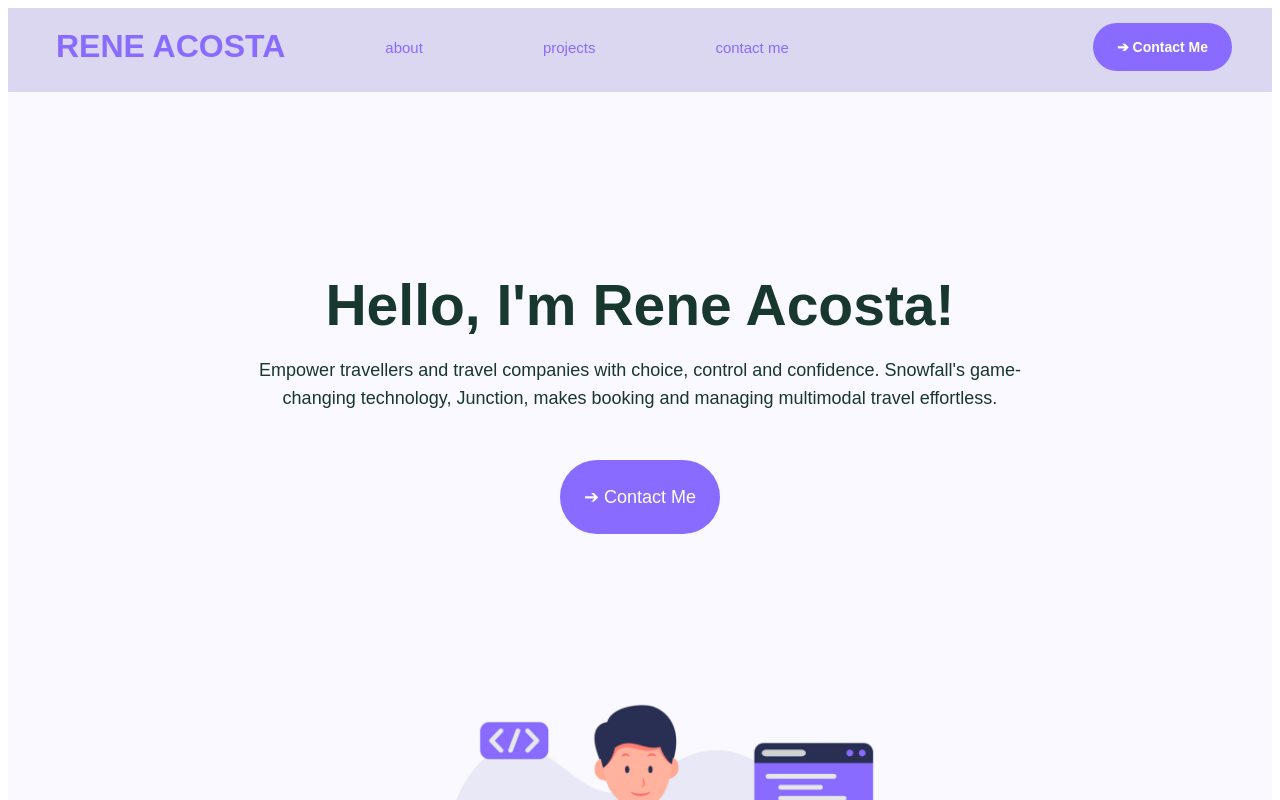
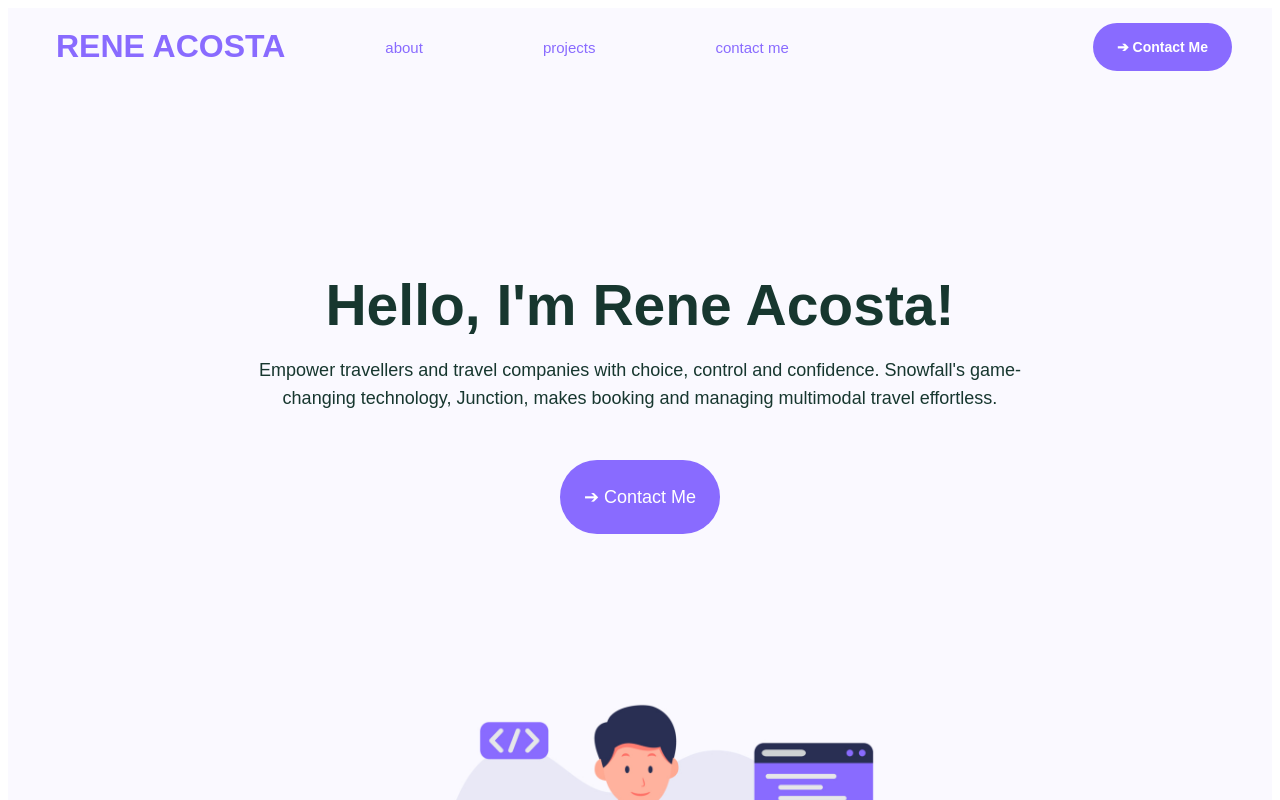
Before and after one commit to racosta323/rene-acosta-portfolio, a React (Create React App) app: page / in a window 1280 px wide. Shown: the top 800 px of the page. Built offline with nearby package versions, Linux system fonts and the light colour scheme.

Commit message:
updates colors in navbar on scroll

```diff
--- a/src/App.css
+++ b/src/App.css
@@ -54,7 +54,7 @@ li a:hover {
   display: flex;
   justify-content: space-between;
   padding: 15px 0px 20px 0px;
-  background-color: #dcd7f0;
+  background-color: #faf9ff;
   overflow: hidden;
   /* background-color: transparent; */
 }
@@ -102,7 +102,7 @@ li a:hover {
 }
 
 #nav-btn button {
-  background-color: #dcd7f0;
+  background-color: #faf9ff;
   font-size: 16px;
   border-radius: 100px;
   border: none;
```
